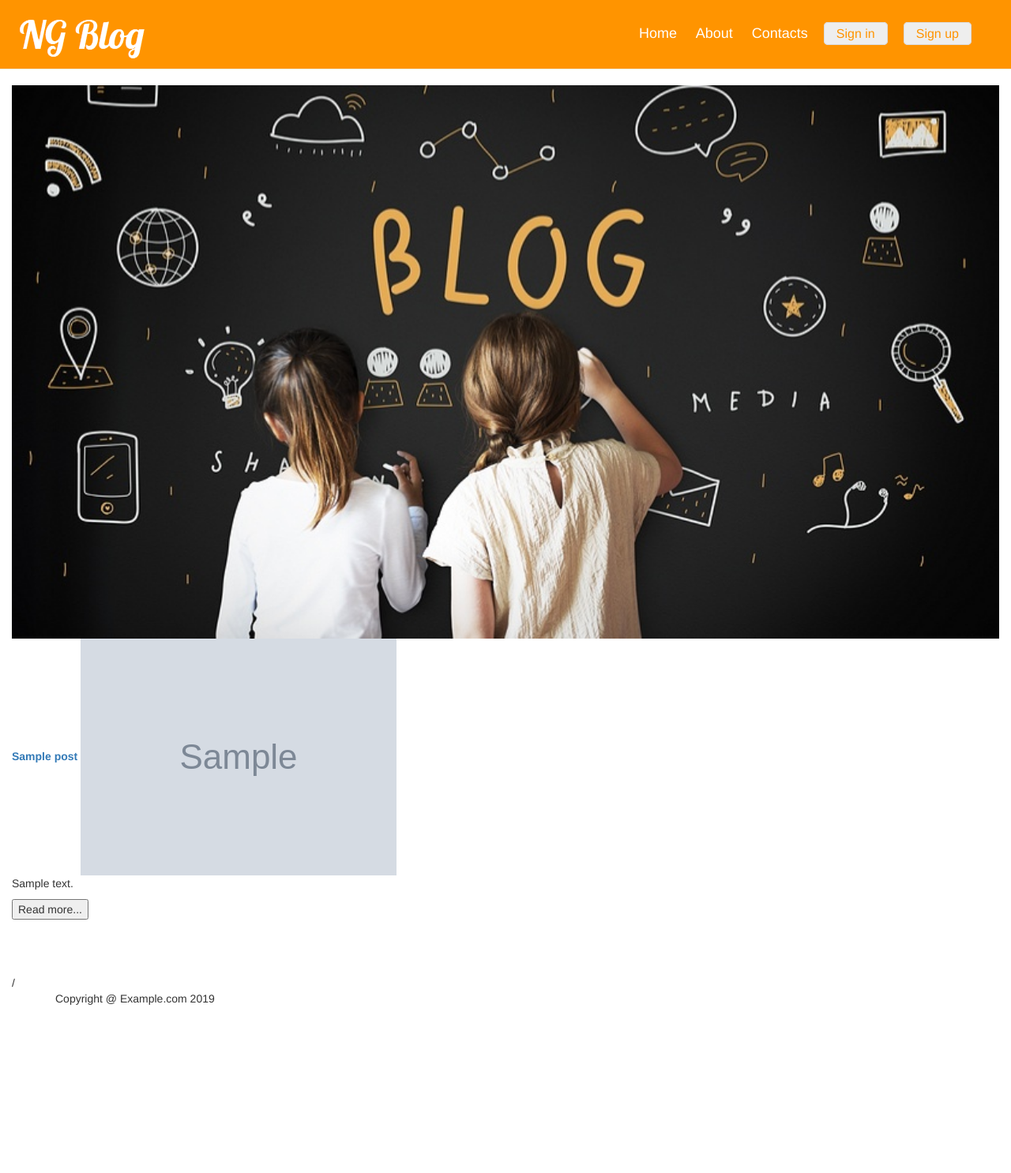
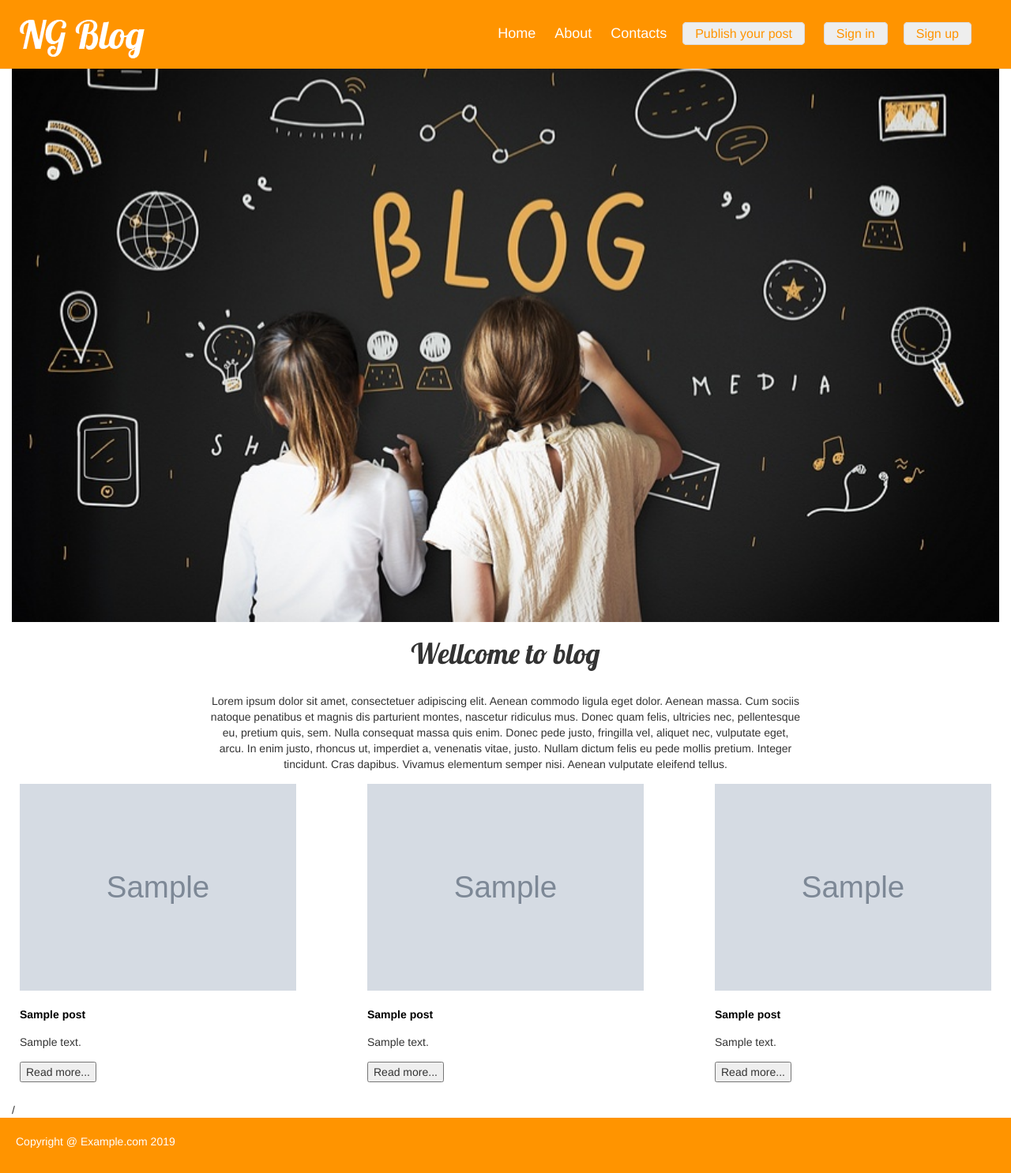
Before and after one commit to gritsayenko/My_project_dj, a Django app: page / in a window 1280 px wide. Shown: the whole page at 79% size. Before the commit the page ends 1273 px from the top, so only its background shows below. Run offline with Django 3.2, Linux system fonts and the light colour scheme; tables that the repository leaves empty hold one stand-in row (values such as "Sample post"); grey boxes marked "Sample" are stand-in pictures; some libraries are stand-ins or nearby versions.

Commit message:
new styles

```diff
--- a/app/newBlog/static/css/style.css
+++ b/app/newBlog/static/css/style.css
@@ -22,6 +22,7 @@
 
 .top-image{
     width:100%;
+    margin-top: -21px;
 }
 
 
@@ -82,15 +83,26 @@
 	background-color: #FCA205;
 	color: white;
 }
-.button-signin, .button-signup{
+.button-signin, .button-signup, .button-create{
     padding: 5px 15px;
     border: 1px solid #dbdbdb;
     border-radius: 5px;
     background-color: #eeeeee;
 }
- .page-navigation a.button-signin, .page-navigation a.button-signup{
+ .page-navigation a.button-signin, .page-navigation a.button-signup, .page-navigation a.button-create{
     color: #ff9400;
     font-size:16px;
+}
+.box-header {
+    margin: 0 0 30px;
+    text-align: center;
+}
+.box-header h2{
+    font-size: 22px;
+    display: block;
+    text-transform: uppercase;
+    font-weight: 500;
+    text-align:center;
 }
 form {
     margin: 0 auto;
@@ -211,24 +223,53 @@
   font-size: 16pt;
   transition:background .4s;
   cursor:pointer;
+}
+.box-content{
+    text-align:center;
+    width:60%;
+    margin: 0 auto;
+}
+/*BLOG*/
+.layout-gallery-sign-wrapper {
+    margin: 15px 0;
+    display:flex;
+    justify-content: space-between;
+}
 
-.page-navigation a {
-	display: block;
-	color: #949494;
-	line-height: 4em;
-	font-weight: bold;
-	text-align: center;
+.layout-gallery-sign-wrapper div {
+    display: inline-block;
+    vertical-align: top;
+    margin: 0 10px 10px;
+    width:350px;
 }
-.page-navigation li a:hover {
-	color:yellowgreen;
-	background-color: black;
+
+.layout-gallery-sign-wrapper a {
+    text-decoration: none;
+    color: #000;
+}
+
+.layout-gallery-sign-wrapper img {
+    max-width: 350px;
+    margin-bottom:20px;
+}
+
+.layout-gallery-sign-wrapper p {
+    margin: 15px 0;
+    text-align: justify;
+    text-indent: 0;
+}
+/*BLOG INSIDE*/
+.post_img{
+    float:left;
+    margin-right:25px;
+    width:30%;
 }
 
 /*FOOTER*/
 .footer {
-	background-color: #A9A9A9;
+	background-color: #ff9400;
 	color: white;
-	padding: 20px 0;
+	padding: 20px;
 	margin-top: 30px;
 	clear: both;
 }
--- a/app/newBlog/templates/account/login.html
+++ b/app/newBlog/templates/account/login.html
@@ -22,5 +22,5 @@
             {% endfor %}
     <p><input type="submit" value="Log-in"></p>
     </form>
-
+<p>&nbsp;</p><p>&nbsp;</p>
 {% endblock %}
--- a/app/newBlog/templates/base.html
+++ b/app/newBlog/templates/base.html
@@ -29,10 +29,11 @@
                 <li><a href="#">Contacts</a></li>
              </ul>
              {% if request.user.is_authenticated%}
-                <a href="{% url 'post_create' %}" class="top-menu"><span class="glyphicon glyphicon-plus"></span></a>
+                <a href="{% url 'post_create' %}" class="top-menu button-create">Publish your post</a>
              {% else %}
     <!-- LOGIN REGISTER BUTTONS-->
                 <ul>
+                    <li><a href="{% url 'post_create' %}" class="top-menu button-create">Publish your post</a></li>
                     <li><a href="{% url 'login' %}" class="top-menu button-signin">Sign in</a>
                     <li><a href="{% url 'register' %}" class="top-menu button-signup">Sign up</a>
                 </ul>
@@ -47,14 +48,12 @@
   {% block body %}
 
   {% endblock %}
-
+   </div>
 <!-- FOOTER-->
   <footer class="footer">
-     <div class="container">
         <p>Copyright @ Example.com 2019</p>
-     </div>
   </footer>
 <!-- /FOOTER-->
-   </div>
+
 </body>
 </html>
--- a/app/newBlog/templates/partial/home.html
+++ b/app/newBlog/templates/partial/home.html
@@ -9,15 +9,35 @@
 {% block body %}
     <img class="top-image" src=\media\baner_blog2.jpg>
   {% for obj in posts %}
-    <a href="{{ obj.get_absolute_url }}"><b>{{ obj.title }}</b></a>
-    <img src="{{ obj.image.url }}" alt="">
-    <p>{{ obj.text_min|truncatechars:250 }}</p>
-    <button onclick="showText(this)">Read more...</button>
-    <p>{{ post.text|linebreaksbr }}</p>
-    <br><br><br>
-    {% empty %}
+      <div class="box-header">
+          <h1>Wellcome to blog</h1>
+      </div>
+      <div class="box-content">
+          <p>Lorem ipsum dolor sit amet, consectetuer adipiscing elit. Aenean commodo ligula eget dolor. Aenean massa. Cum sociis natoque penatibus et magnis dis parturient montes, nascetur ridiculus mus. Donec quam felis, ultricies nec, pellentesque eu, pretium quis, sem. Nulla consequat massa quis enim. Donec pede justo, fringilla vel, aliquet nec, vulputate eget, arcu. In enim justo, rhoncus ut, imperdiet a, venenatis vitae, justo. Nullam dictum felis eu pede mollis pretium. Integer tincidunt. Cras dapibus. Vivamus elementum semper nisi. Aenean vulputate eleifend tellus.</p>
+      </div>
+      <div class="layout-gallery-sign-wrapper">
+        <div>
+            <img src="{{ obj.image.url }}" alt="">
+            <a href="{{ obj.get_absolute_url }}"><b>{{ obj.title }}</b></a>
+            <p>{{ obj.text_min|truncatechars:250 }}</p>
+            <button onclick="showText(this)">Read more...</button>
+        </div>
+        <div>
+            <img src="{{ obj.image.url }}" alt="">
+            <a href="{{ obj.get_absolute_url }}"><b>{{ obj.title }}</b></a>
+            <p>{{ obj.text_min|truncatechars:250 }}</p>
+            <button onclick="showText(this)">Read more...</button>
+        </div>
+        <div>
+            <img src="{{ obj.image.url }}" alt="">
+            <a href="{{ obj.get_absolute_url }}"><b>{{ obj.title }}</b></a>
+            <p>{{ obj.text_min|truncatechars:250 }}</p>
+            <button onclick="showText(this)">Read more...</button>
+        </div>
+      </div>
+  {% empty %}
   <b>Статьи не найдены</b>
-    {% endfor %}
+  {% endfor %}
   {% if posts.has_previous %}
   <a href="?page={{ posts.previous_page_number }}">Назад</a>
   {% endif %}
```
Also changed, not shown: app/newBlog/templates/partial/single.html (+5 -2 lines).
